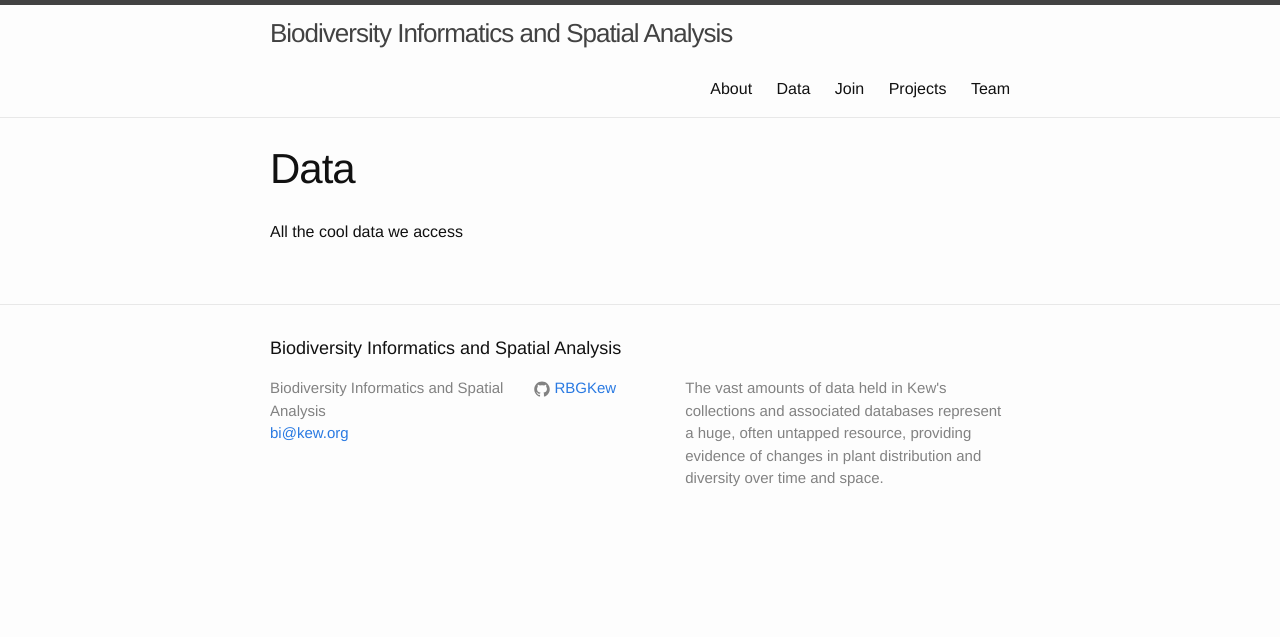
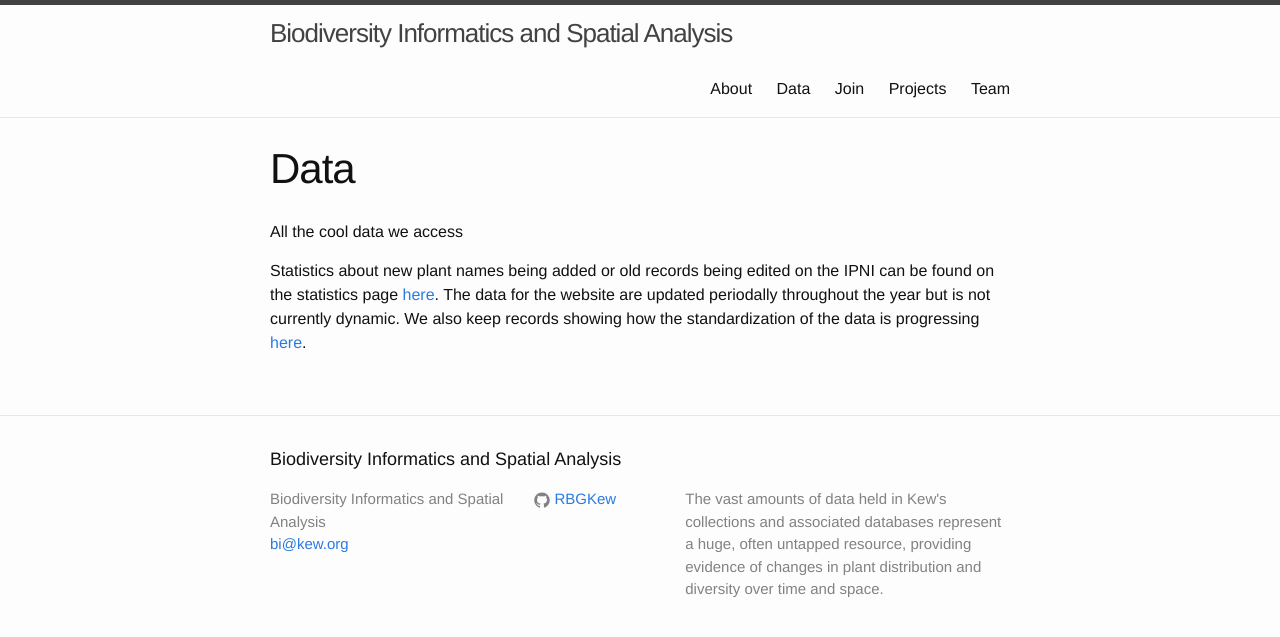
Before and after one commit to RBGKew/rbgkew.github.io, a Jekyll site: the page built from data.md, in a window 1280 px wide. Shown: the top 637 px of the page. Built offline with Jekyll 4.4.1, drawn with Linux system fonts in a browser that asks for light colours; Markdown is read by kramdown in place of the engine named in the settings.

Commit message:
is this the kind of content you were thinking about for this page?

```diff
--- a/data.md
+++ b/data.md
@@ -2,6 +2,10 @@
 layout: page
 title: Data
 permalink: /data/
+published: true
 ---
 
+
 All the cool data we access
+
+Statistics about new plant names being added or old records being edited on the IPNI can be found on the statistics page [here](http://www.ipni.org/stats.html).  The data for the website are updated periodally throughout the year but is not currently dynamic.  We also keep records showing how the standardization of the data is progressing [here](http://http://www.ipni.org/standardization_charts.html).
```
